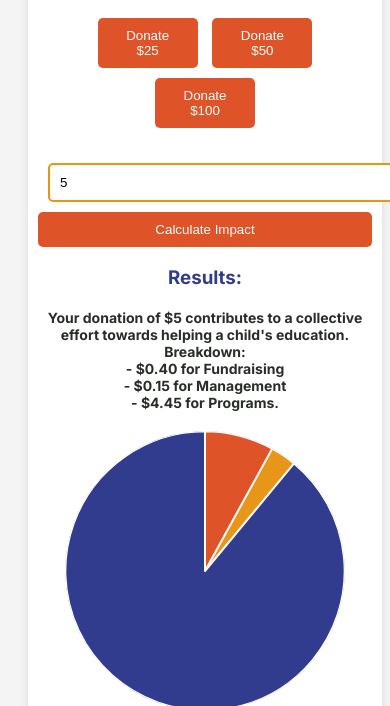
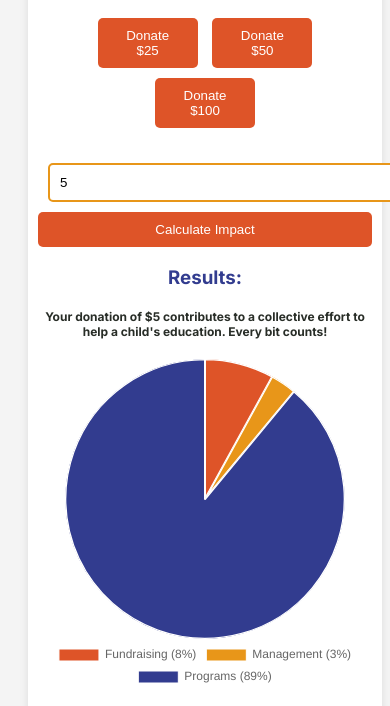
Before and after one commit to AMIRACLEORG/impact-calculator, a plain HTML site: page index.html in a window 390 px wide. Both pictures are taken after typing "5" into the empty fields and a click on the button "Calculate Impact". Shown: the part 138-844 px from the top of the page. Drawn offline with nearby package versions, Linux system fonts and the light colour scheme.

Commit message:
Update index.html

```diff
--- a/index.html
+++ b/index.html
@@ -55,7 +55,7 @@
         }
         #impactResult {
             margin-top: 20px;
-            font-size: 16px;
+            font-size: 14px; /* Made smaller */
             font-weight: bold;
             color: #282D27;
         }
@@ -95,7 +95,7 @@
                 width: 100%;
             }
             #impactResult {
-                font-size: 15px;
+                font-size: 13px;
             }
         }
 
@@ -112,7 +112,7 @@
                 width: 100%;
             }
             #impactResult {
-                font-size: 14px;
+                font-size: 12px;
             }
         }
     </style>
@@ -165,13 +165,14 @@
 
                 const childrenHelped = (programs / 100) * 2; // Every $100 helps a child for 2 months
 
-                // Improved message for collective impact
-                document.getElementById('impactResult').innerHTML =
-                    `Your donation of $${amount} contributes to a collective effort towards helping a child's education.
-                    <br> Breakdown:
-                    <br> - $${fundraising.toFixed(2)} for Fundraising
-                    <br> - $${management.toFixed(2)} for Management
-                    <br> - $${programs.toFixed(2)} for Programs.`;
+                // Improved explanation based on donation amount
+                if (amount >= 175) {
+                    document.getElementById('impactResult').innerHTML =
+                        `Your donation of $${amount} will help at least 1 child for 1 month. Every donation makes a real impact!`;
+                } else {
+                    document.getElementById('impactResult').innerHTML =
+                        `Your donation of $${amount} contributes to a collective effort to help a child's education. Every bit counts!`;
+                }
 
                 const ctx = document.getElementById('pieChart').getContext('2d');
 
@@ -180,7 +181,7 @@
                     pieChartInstance.destroy();
                 }
 
-                // Simulating 3D effect with shadow and hoverOffset
+                // Create a new chart with a 3D-like effect
                 pieChartInstance = new Chart(ctx, {
                     type: 'pie',
                     data: {
@@ -190,9 +191,12 @@
                             backgroundColor: ['#DE5428', '#E89619', '#323C8F'],
                             borderWidth: 1,
                             borderColor: '#ffffff', // White border for more contrast
-                            hoverOffset: 20, // Larger hover offset for 3D look
+                            hoverOffset: 20, // Larger hover offset for 3D effect
                             borderAlign: 'inner', // Aligns the border for depth
-                            hoverBackgroundColor: ['#D74E28', '#E89119', '#2E3C7F'] // Slightly darker hover colors
+                            hoverBackgroundColor: ['#D74E28', '#E89119', '#2E3C7F'], // Darker hover colors for depth
+                            shadowBlur: 10, // Shadow effect for depth
+                            shadowOffsetX: 3,
+                            shadowOffsetY: 3
                         }]
                     },
                     options: {
```
